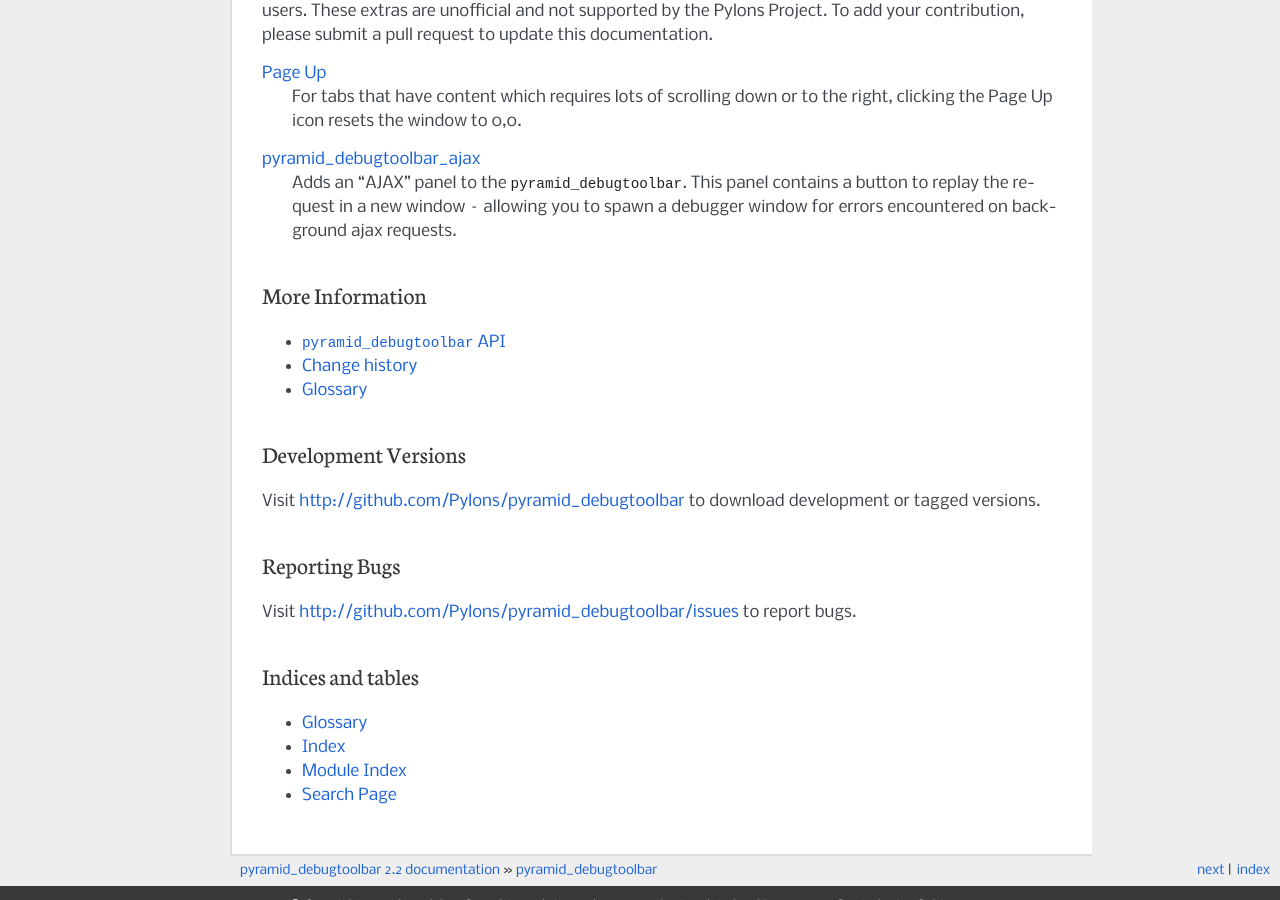
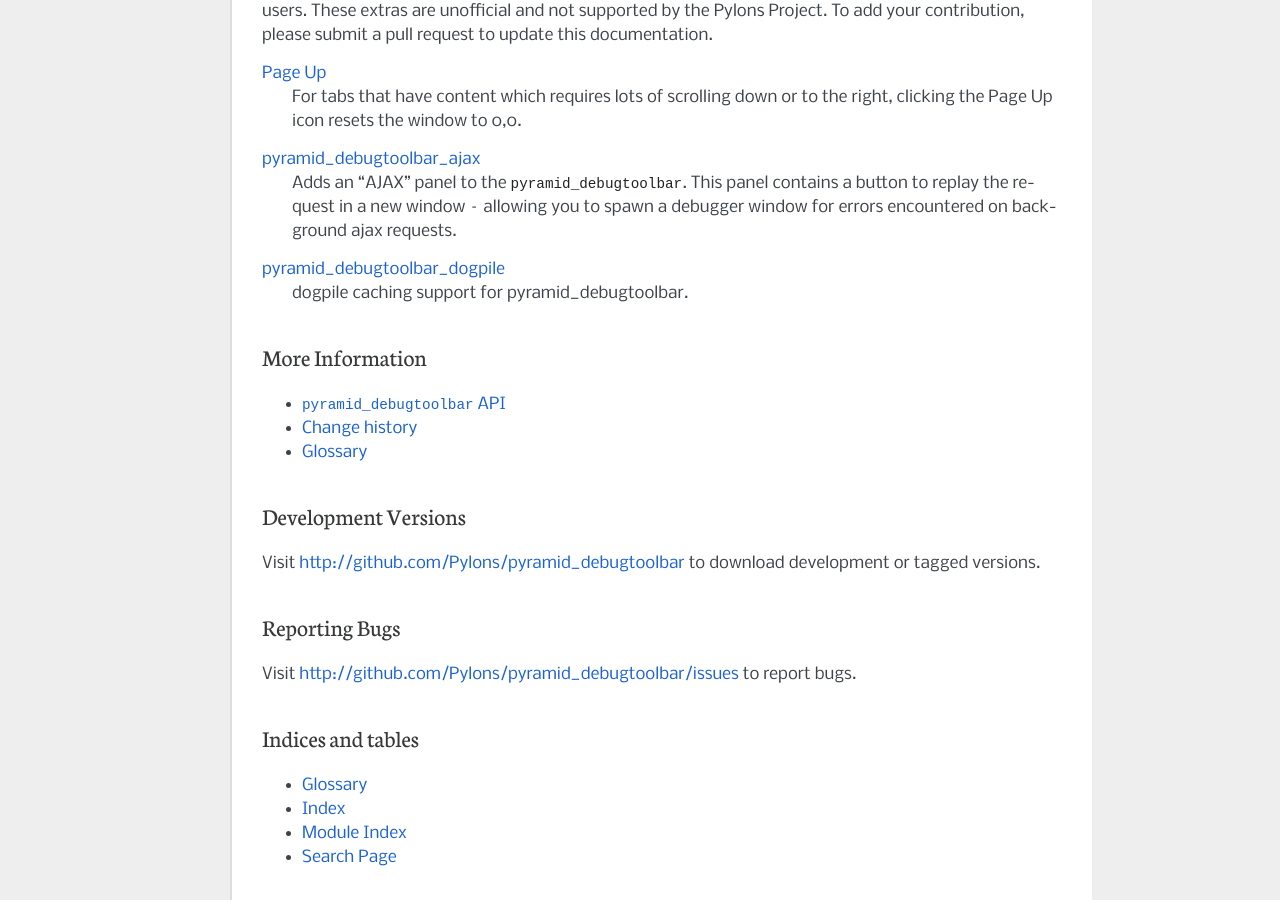
Before and after one commit to Pylons/pyramid_debugtoolbar, a Sphinx documentation site: the page built from docs/index.rst, in a window 1280 px wide and 900 px high, scrolled down 20970 px. Built offline with Sphinx 7.4.7, drawn with Linux system fonts in a browser that asks for light colours.

Commit message:
add pyramid_debugtoolbar_dogpile to list of Panel and UI Extras

```diff
--- a/docs/index.rst
+++ b/docs/index.rst
@@ -642,6 +642,9 @@ pull request to update this documentation.
     a button to replay the request in a new window -- allowing you to spawn a
     debugger window for errors encountered on background ajax requests.
 
+`pyramid_debugtoolbar_dogpile <https://github.com/jvanasco/pyramid_debugtoolbar_dogpile>`_
+    dogpile caching support for pyramid_debugtoolbar.
+
 
 More Information
 ----------------
```
